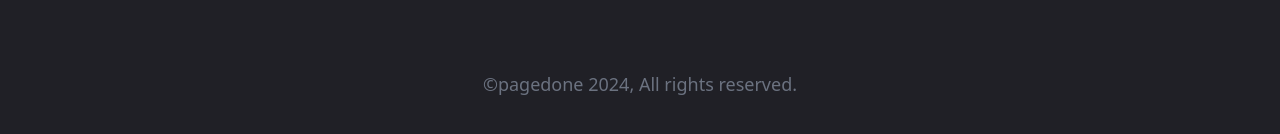
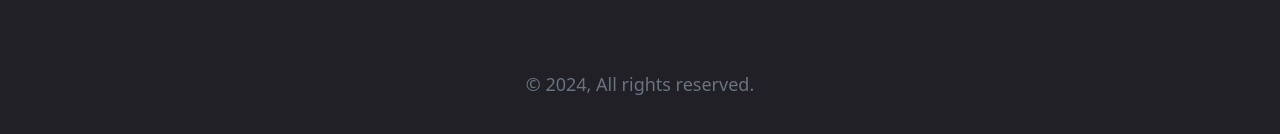
Before and after one commit to sklevzhic/testswe, a Next.js app: page / in a window 1280 px wide. Shown: the part 2419-2553 px from the top of the page. Built offline with nearby package versions, Linux system fonts and the light colour scheme.

Commit message:
Update footer.tsx

```diff
--- a/src/widgets/footer/ui/footer.tsx
+++ b/src/widgets/footer/ui/footer.tsx
@@ -52,7 +52,7 @@ export const Footer = () => {
                             <img src="/images/payments/mastercard-logo.8c70c99.png" alt="" />
                         </div>
                         <span className="text-lg text-gray-500 text-center block">
-                            ©<a href="https://pagedone.io/">pagedone</a> 2024, All rights reserved.
+                            © 2024, All rights reserved.
                         </span>
                     </div>
                 </div>
```
